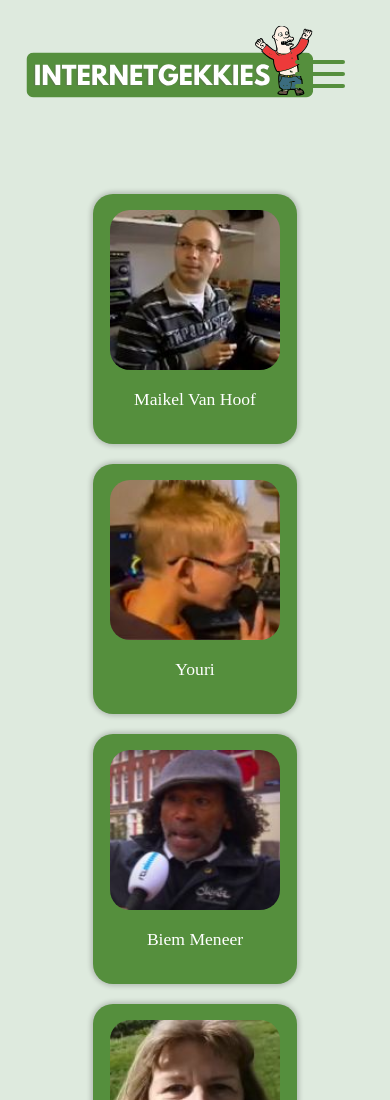
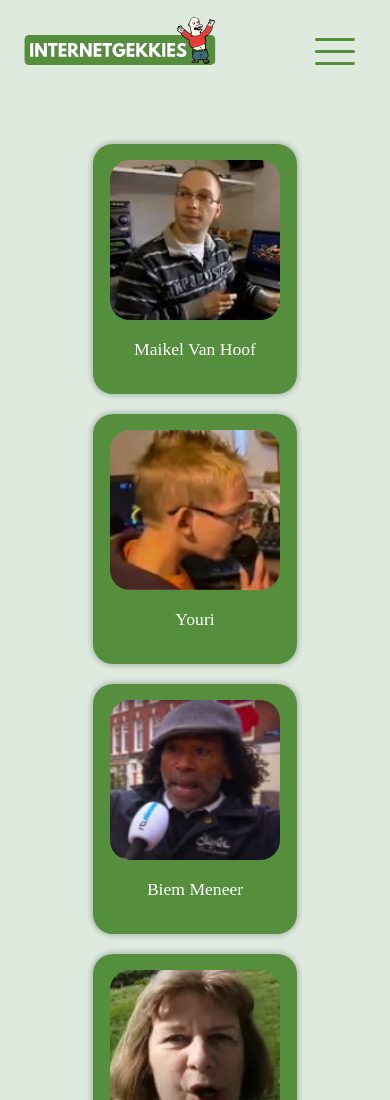
Before and after one commit to P-Claus/internetgekkies, a plain HTML site: page index.html in a window 390 px wide. Shown: the top 1100 px of the page. Drawn offline with Linux system fonts and the light colour scheme.

Commit message:
started design for screens under 400px

```diff
--- a/styles.css
+++ b/styles.css
@@ -49,6 +49,28 @@ body {
     transform: translateY(12px);
 }
 
+@media only screen and (max-width: 400px) {
+    .menu-btn {
+        top: 3.1rem;
+        width: 40px;
+        height: 40px;
+    }
+
+    .menu-btn-burger {
+        width: 40px;
+        height: 3px;
+        background: #558f3d;
+        border-radius: 5px;
+        transition: all .5s ease-in-out;
+    }
+
+    .menu-btn-burger::before,
+    .menu-btn-burger::after {
+        width: 40px;
+        height: 3px;
+    }
+}
+
 /*******ANIMATION OF THE HAMBURGER MENU*******/
 .menu-btn.open .menu-btn-burger {
     transform: translateX(-50px);
@@ -71,6 +93,12 @@ body {
 
 }
 
+@media only screen and (max-width: 400px) {
+    .logo {
+        height: 100px;
+    }
+}
+
 .navbar {
     display: flex;
     flex-direction: column;
@@ -85,7 +113,7 @@ body {
     width: 100%;
     background-color: #558f3d;
     height: auto;
-    padding: 1rem;
+    padding: 2rem 1rem;
 }
 
 .nav-clicked {
@@ -105,7 +133,7 @@ body {
     text-decoration: none;
     display: block;
     padding: .5rem;
-    font-size: 1.5rem;
+    font-size: 1.3rem;
     text-align: right;
 }
 
```
